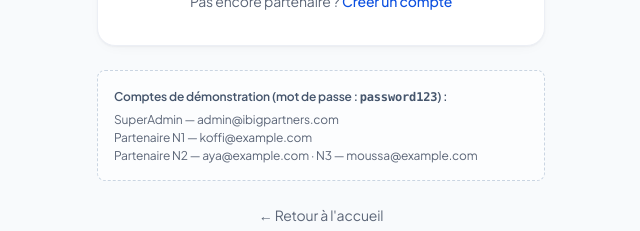
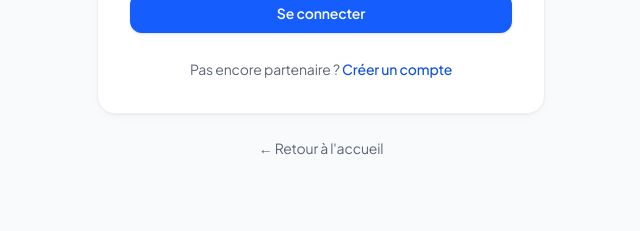
Before and after one commit to ibinter/ibig-partners, a Next.js app: page /connexion in a window 1280 px wide. Shown: the part 489-720 px from the top of the page, without its empty margins (319-959 px from the left). Built offline with nearby package versions, Linux system fonts and the light colour scheme; no server answers.

Commit message:
fix: suppression des comptes de démo sur la page connexion (site en production)

```diff
--- a/src/app/connexion/page.tsx
+++ b/src/app/connexion/page.tsx
@@ -26,15 +26,7 @@ export default async function ConnexionPage({
           </Link>
         </p>
       </div>
-      <div className="mt-6 w-full max-w-md rounded-lg border border-dashed border-slate-300 bg-white/60 p-4 text-xs text-muted">
-        <p className="font-semibold text-slate-600">Comptes de démonstration (mot de passe : <code>password123</code>) :</p>
-        <ul className="mt-1 space-y-0.5">
-          <li>SuperAdmin — admin@ibigpartners.com</li>
-          <li>Partenaire N1 — koffi@example.com</li>
-          <li>Partenaire N2 — aya@example.com · N3 — moussa@example.com</li>
-        </ul>
-      </div>
-      <Link href="/" className="mt-6 text-sm text-muted hover:underline">← Retour à l&apos;accueil</Link>
+<Link href="/" className="mt-6 text-sm text-muted hover:underline">← Retour à l&apos;accueil</Link>
     </div>
   );
 }
```
